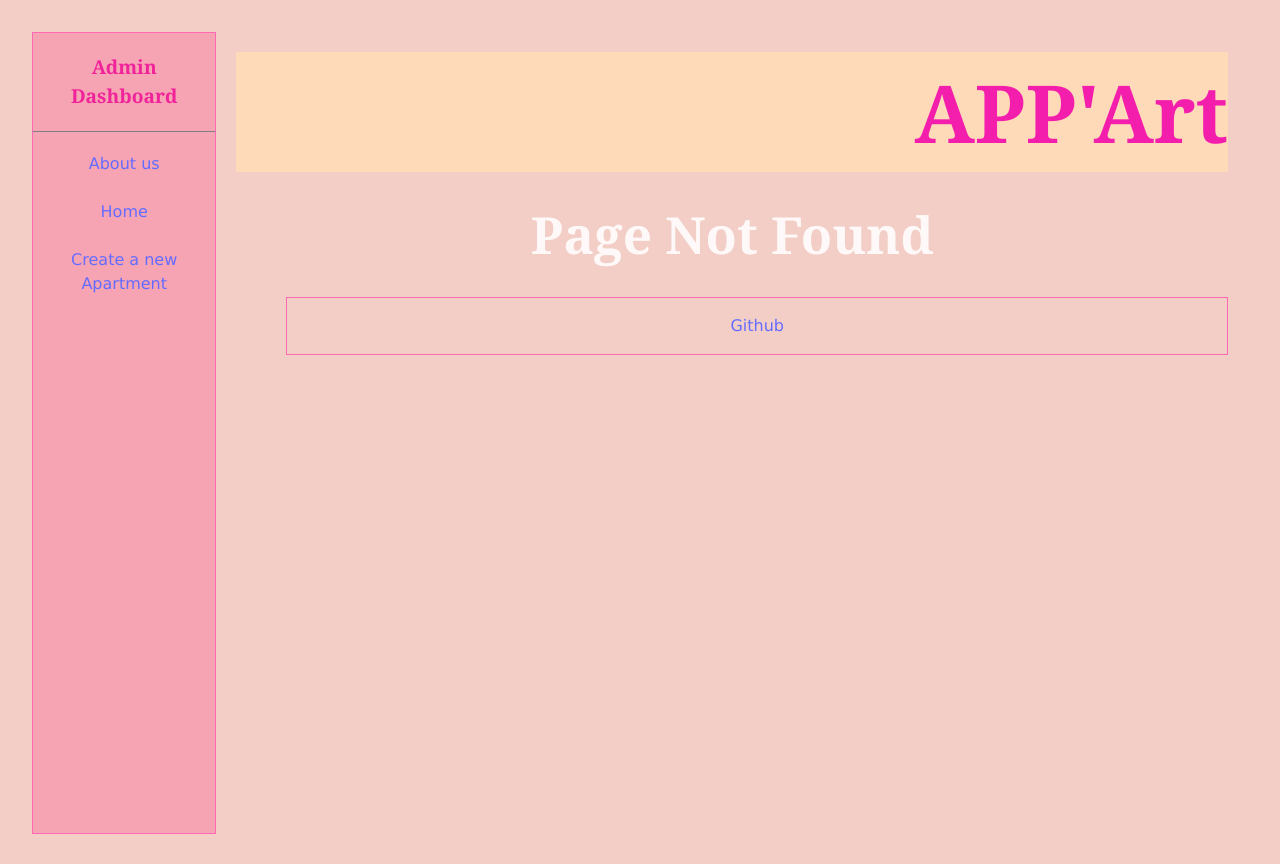
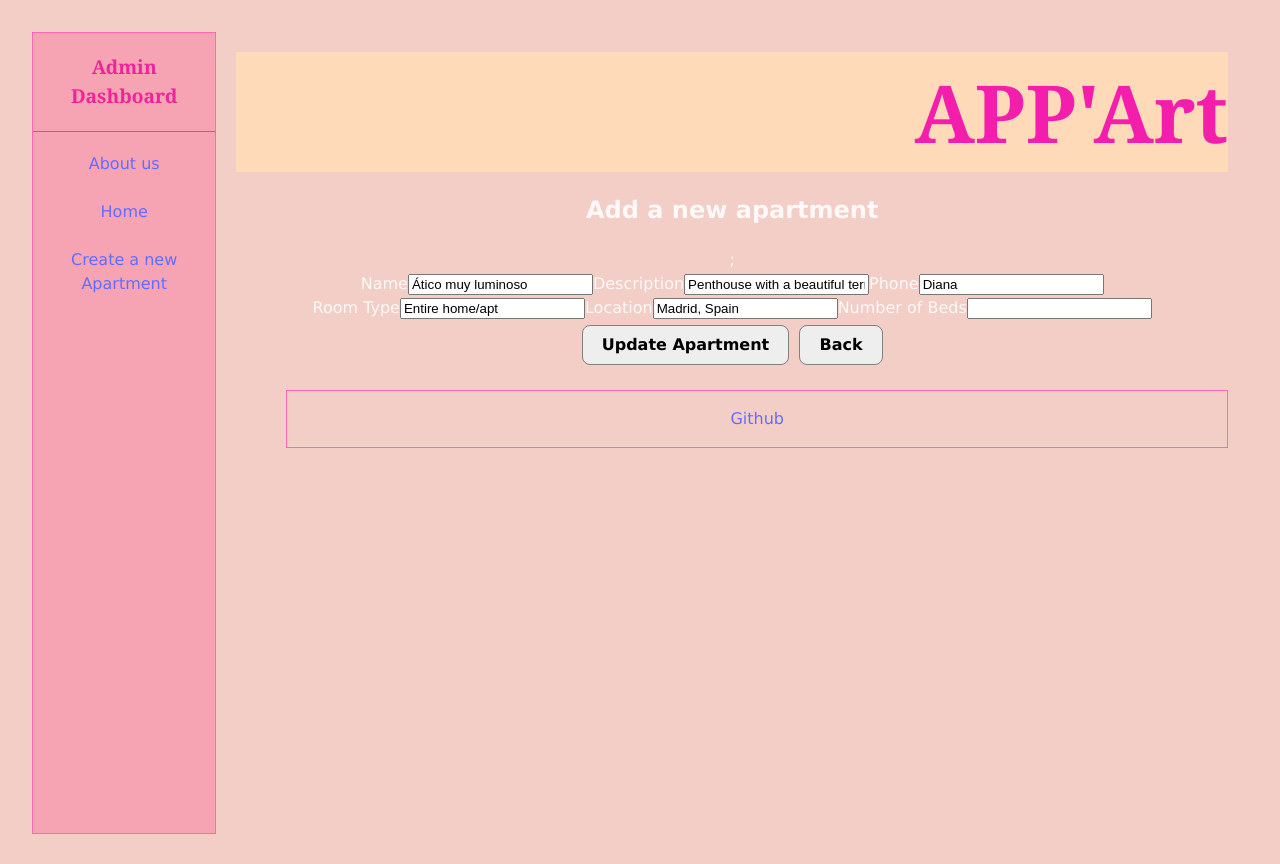
Before and after one commit to Lu4n4-ru/mini-project-apartment-app, a React (Vite) app: page /apartments/edit/100411 in a window 1280 px wide. Before the commit this address had no page. Built offline with nearby package versions, Linux system fonts and the light colour scheme.

Commit message:
feat: update function added

```diff
--- a/src/App.jsx
+++ b/src/App.jsx
@@ -37,6 +37,18 @@ function App() {
     const newApartmentArr = [newList, ...apartmentToDisplay];
 
     setApartmentToDisplay(newApartmentArr);
+  };
+
+  const updateApartment = (apartmentId, updatedDetails) => {
+    // Trova l'appartamento da aggiornare e sostituiscilo con i nuovi dettagli
+    const updatedApartments = apartmentToDisplay.map((apartment) => {
+      if (apartment.id === parseInt(apartmentId)) {
+        return { ...apartment, ...updatedDetails };
+      }
+      return apartment;
+    });
+
+    setApartmentToDisplay(updatedApartments);
   };
 
   /*const createMovie = (newMovieDetails) => {
@@ -89,12 +101,19 @@ function App() {
           />
           <Route path="/about" element={<AboutPage />} />
           <Route path="*" element={<NotFoundPage />} />
-          <Route path="/create-new" element={<AddApartment  onCreate={createApartment}/>} />
-          {/*<Route
-            path="/create"
-            element={<AddApartment />}
-          />*/}
-
+          <Route
+            path="/create-new"
+            element={<AddApartment onCreate={createApartment} />}
+          />
+          <Route
+            path="/apartments/edit/:apartmentId"
+            element={
+              <UpdateApartment
+                apartments={apartmentToDisplay}
+                onUpdate={updateApartment}
+              />
+            }
+          />
         </Routes>
 
         <Footer />
--- a/src/components/AddApartment.jsx
+++ b/src/components/AddApartment.jsx
@@ -16,6 +16,7 @@ function AddApartment(props) {
   const handleRoomTypeInput = (e) => setRoomType(e.target.value);
   const handleBedsInput = (e) => setBeds(e.target.value);
   const navigate = useNavigate();
+
   function submitNewApt(e) {
     e.preventDefault();
 
--- a/src/components/UpdateApartment.jsx
+++ b/src/components/UpdateApartment.jsx
@@ -1,8 +1,152 @@
-import { useState } from "react"
-function UpdateApartment () {
-    return (
-        <h2>Add a new apartment</h2>
-    )
+import { useState, useEffect } from "react";
+import { Link, useNavigate, useParams } from "react-router-dom";
+
+
+function UpdateApartment(props) {
+  const [name, setName] = useState("");
+  const [description, setDescription] = useState("");
+  const [hostName, setHostName] = useState("");
+  const [hostLocation, setHostLocation] = useState("");
+  const [roomType, setRoomType] = useState("");
+  const [beds, setBeds] = useState("");
+
+  const { apartmentId } = useParams();
+  const navigate = useNavigate();
+
+  const apartment = props.apartments.find(
+    (apt) => apt.id === parseInt(apartmentId)
+  ); //find apt to modify and pre-fill the form
+  useEffect(() => {
+    if (apartment) {
+      // Se l'appartamento non viene trovato
+      if (!apartment) {
+        return (
+          <div>
+            <h2>Apartment not found</h2>
+            <Link to="/">Back to Dashboard</Link>
+          </div>
+        );
+      }
+      setName(apartment.name || "");
+      setDescription(apartment.description || "");
+      setHostName(apartment.host_name || "");
+      setHostLocation(apartment.host_location || "");
+      setRoomType(apartment.room_type || "");
+      setBeds(apartment.beds || "");
+    }
+  }, [apartment]);
+
+  const handleNameInput = (e) => setName(e.target.value);
+  const handleDescriptionInput = (e) => setDescription(e.target.value);
+  const handleHostNameInput = (e) => setHostName(e.target.value);
+  const handleHostLocationInput = (e) => setHostLocation(e.target.value);
+  const handleRoomTypeInput = (e) => setRoomType(e.target.value);
+  const handleBedsInput = (e) => setBeds(e.target.value);
+
+
+  const handleSubmit = (e) => {
+    e.preventDefault();
+
+    const newDetails = {
+      name: name,
+      description: description,
+      host_name: hostName,
+      host_location: hostLocation,
+      room_type: roomType,
+      beds: beds,
+    };
+    props.onUpdate(apartmentId, newDetails); //call the fn to update from App.jsx
+
+    //back to details page after the update
+    navigate(`/apartments/${apartmentId}`);
+  };
+
+
+
+
+  return (
+    <div>
+      <h2>Add a new apartment</h2>;
+      <form onSubmit={handleSubmit}>
+        <div>
+          <label>
+            Name
+            <input
+              value={name}
+              name="name"
+              type="text"
+              placeholder="Name"
+              onChange={handleNameInput}
+            />
+          </label>
+
+          <label>
+            Description
+            <input
+              value={description}
+              name="description"
+              type="text"
+              placeholder="Description"
+              onChange={handleDescriptionInput}
+            />
+          </label>
+
+          <label>
+            Phone
+            <input
+              value={hostName}
+              name="host_name"
+              type="text"
+              placeholder="Host Name"
+              onChange={handleHostNameInput}
+            />
+          </label>
+        </div>
+
+        <div>
+          <label>
+            Room Type
+            <input
+              value={roomType}
+              name="roomType"
+              type="text"
+              placeholder="Room Type"
+              onChange={handleRoomTypeInput}
+            />
+          </label>
+
+          <label>
+            Location
+            <input
+              value={hostLocation}
+              name="hostLocation"
+              type="text"
+              placeholder="Location"
+              onChange={handleHostLocationInput}
+            />
+          </label>
+
+          <label>
+            Number of Beds
+            <input
+              value={beds}
+              name="beds"
+              type="number"
+              onChange={handleBedsInput}
+            />
+          </label>
+
+          <br></br>
+          <button className="details-button" type="submit">
+            Update Apartment
+          </button>
+          <Link to="/">
+            <button className="details-button">Back</button>
+          </Link>
+        </div>
+      </form>
+    </div>
+  );
 }
 
-export default UpdateApartment
+export default UpdateApartment;
--- a/src/pages/ApartmentDetailsPage.jsx
+++ b/src/pages/ApartmentDetailsPage.jsx
@@ -26,18 +26,39 @@ function ApartmentDetailsPage(props) {
       <p><b>Available:</b> {apartment.has_availability ? "Yes" : "No"}</p>
 
       <button
+        style={{
+          background: "white",
+          border: "1px solid red",
+          color: "hotpink",
+          marginRight: "10px"
+        }}
         onClick={() => {
           props.onDelete(apartment.id);
           // You might want to navigate back to dashboard after deletion
         }}
-        style={{ border: "1px solid red", marginRight: "10px" }}
       >
         Delete Apartment
       </button>
 
       <Link to="/">
-        <button>Back to Dashboard</button>
+        <button
+        style={{
+          background: "white",
+          border: "1px solid red",
+          color: "hotpink",
+          marginRight: "10px"
+        }}>Back to Dashboard</button>
       </Link>
+
+      <Link to={`/apartments/edit/${apartment.id}`}>
+      <button
+      style={{
+          background: "white",
+          border: "1px solid red",
+          color: "hotpink",
+          marginRight: "10px"
+        }}>Modify apartment details</button>
+        </Link>
     </div>
   );
 }
```
